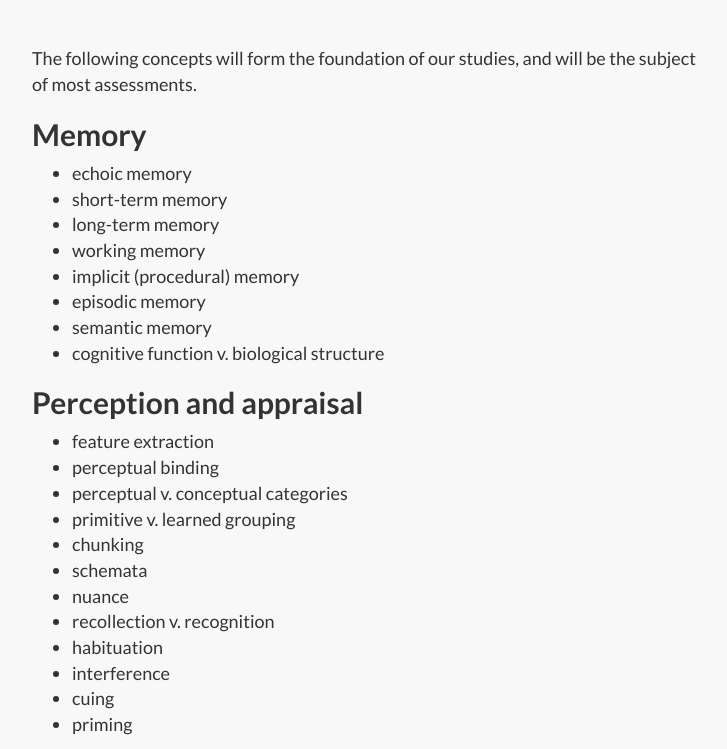
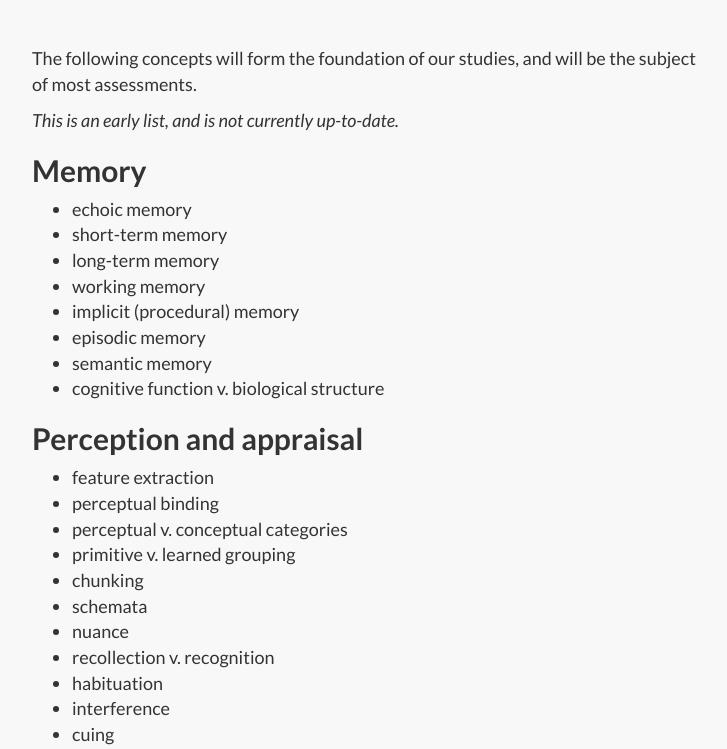
Before and after one commit to kshaffer/cognition, a Jekyll site: the page built from coreConcepts.md, in a window 1280 px wide and 900 px high, scrolled down 542 px, cut to the strip 151-900 px from the top of the window. Shown: the whole strip, without its empty margins (268-995 px from the left). Built offline with Jekyll 4.4.1, drawn with Linux system fonts in a browser that asks for light colours; nearby versions of some CDN libraries; library files that are not in the unit come from our copies.

Commit message:
placeholders added for asst guide, weeks 1 & 2

```diff
--- a/coreConcepts.md
+++ b/coreConcepts.md
@@ -6,6 +6,8 @@ image: connect.jpg
 ---
 
 The following concepts will form the foundation of our studies, and will be the subject of most assessments.
+
+*This is an early list, and is not currently up-to-date.*
 
 ## Memory
 
```
